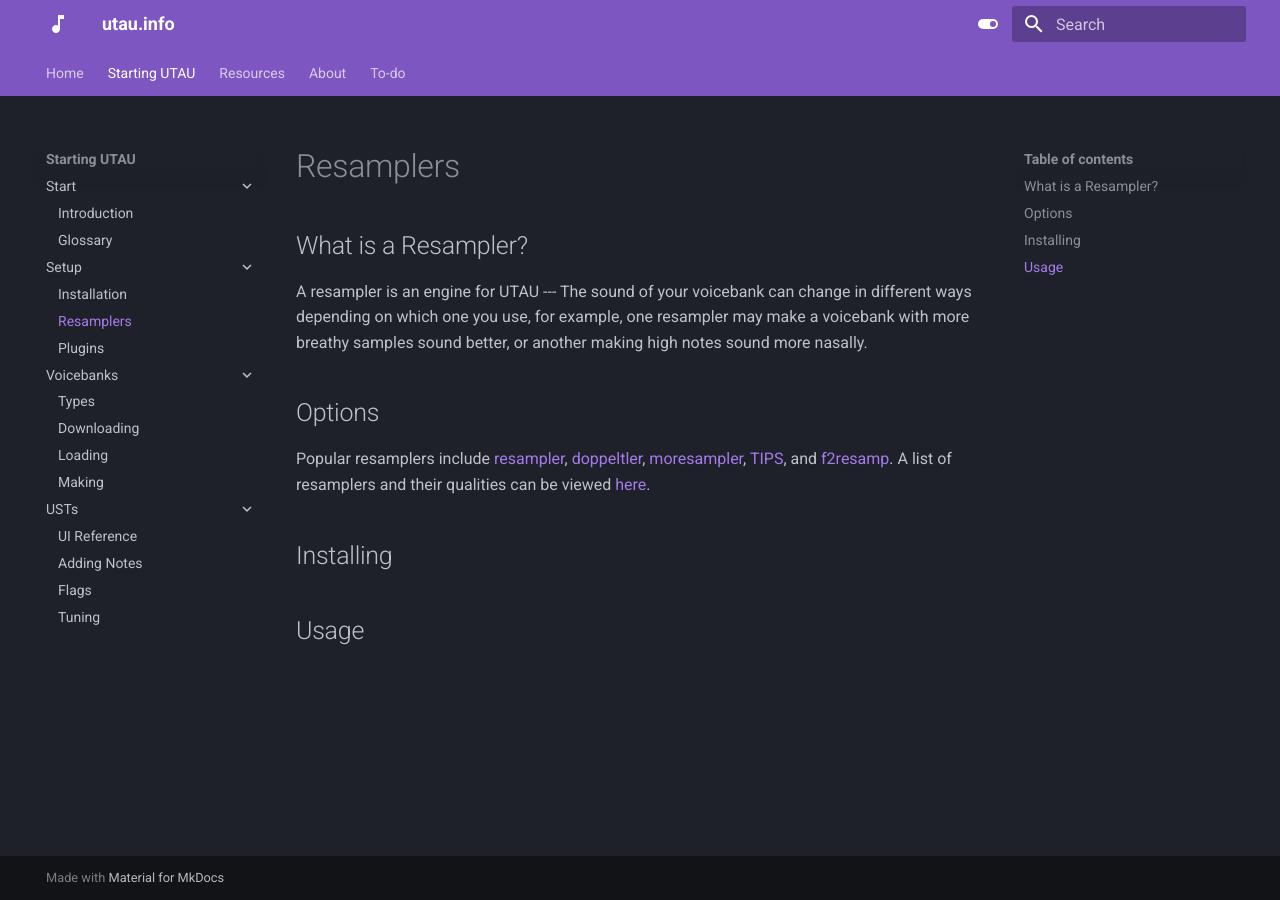
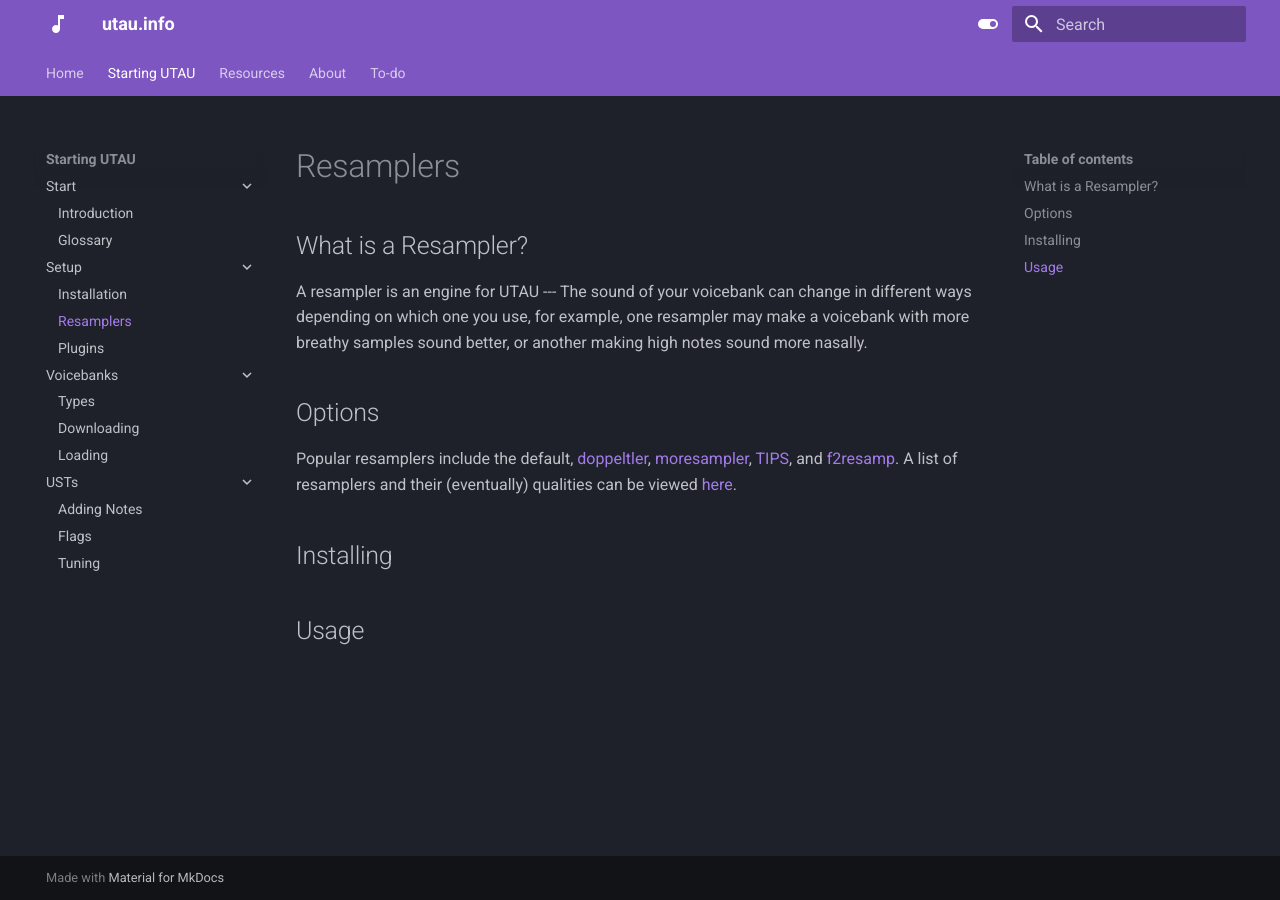
Before and after one commit to nagotown/utau.info, an MkDocs documentation site: the page built from docs/start/resamplers.md, in a window 1280 px wide. Built offline with MkDocs 1.6.1 and Material for MkDocs 9.7.7, drawn with Linux system fonts in a browser that asks for light colours.

Commit message:
Edit todo, resamplers

```diff
--- a/docs/start/resamplers.md
+++ b/docs/start/resamplers.md
@@ -4,8 +4,8 @@ A resampler is an engine for UTAU --- The sound of your voicebank can change in
 
 ## Options
 
-Popular resamplers include [resampler](/resampler-wavtool/#resampler), [doppeltler](/resampler-wavtool/#doppeltler), [moresampler](/resampler-wavtool/#moresampler), [TIPS](/resampler-wavtool/#tips), and [f2resamp](/resampler-wavtool/#f2resamp).
-A list of resamplers and their qualities can be viewed [here](/resampler-wavtool/).
+Popular resamplers include the default, [doppeltler](/resources/resamplers/#doppeltler), [moresampler](/resources/resamplers/#moresampler), [TIPS](/resources/resamplers/#tips), and [f2resamp](/resources/resamplers/#f2resamp).
+A list of resamplers and their (eventually) qualities can be viewed [here](/resources/resamplers/).
 
 ## Installing
 
--- a/mkdocs.yml
+++ b/mkdocs.yml
@@ -13,9 +13,7 @@ nav:
       - Types: start/vbtypes.md
       - Downloading: start/vbdownload.md
       - Loading: start/vbloading.md
-      - Making: start/vbmaking.md
     - USTs:
-      - UI Reference: start/uireference.md
       - Adding Notes: start/notes.md
       - Flags: start/flags.md
       - Tuning: start/tuning.md
```
Also changed, not shown: docs/todo.md (+1 -1 lines).
